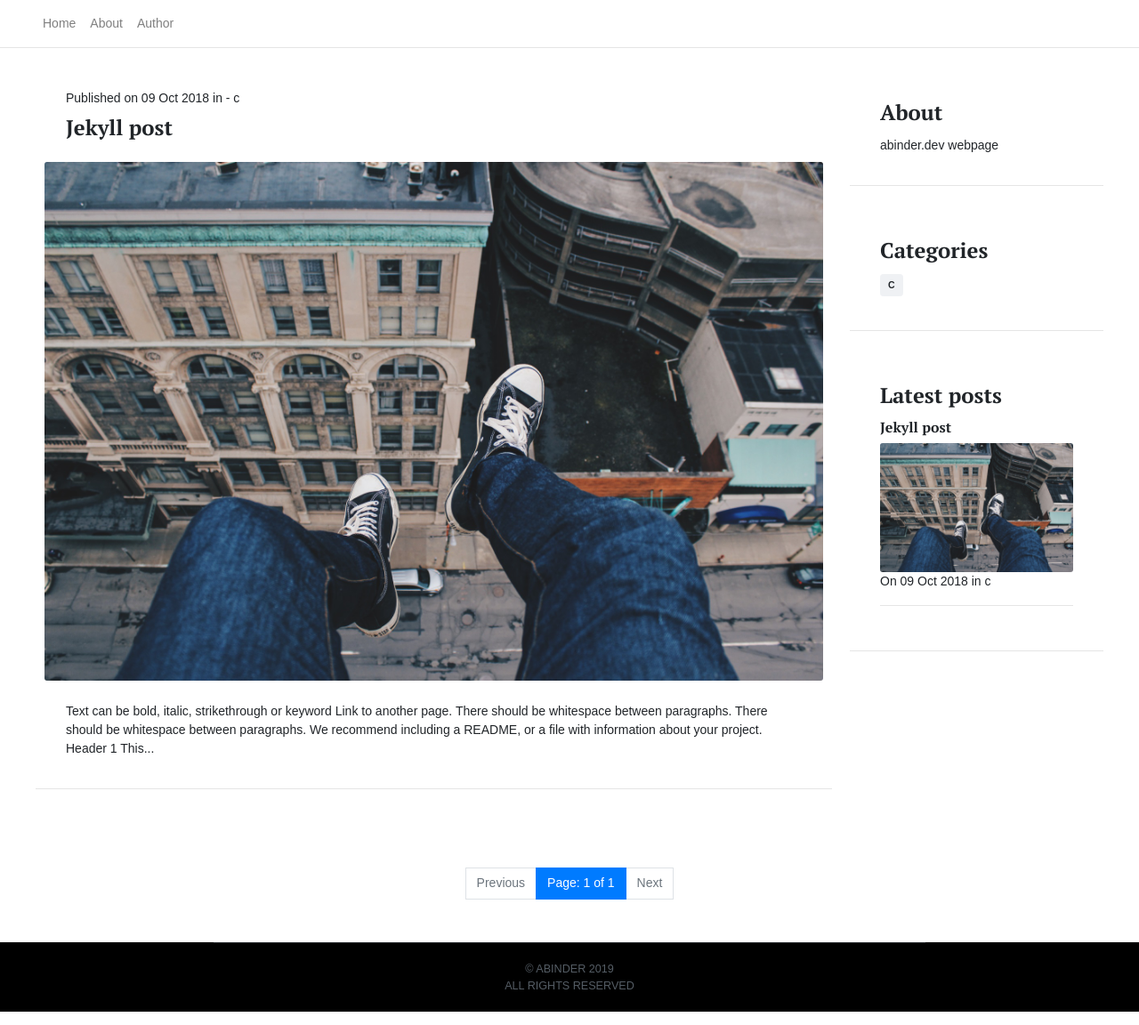
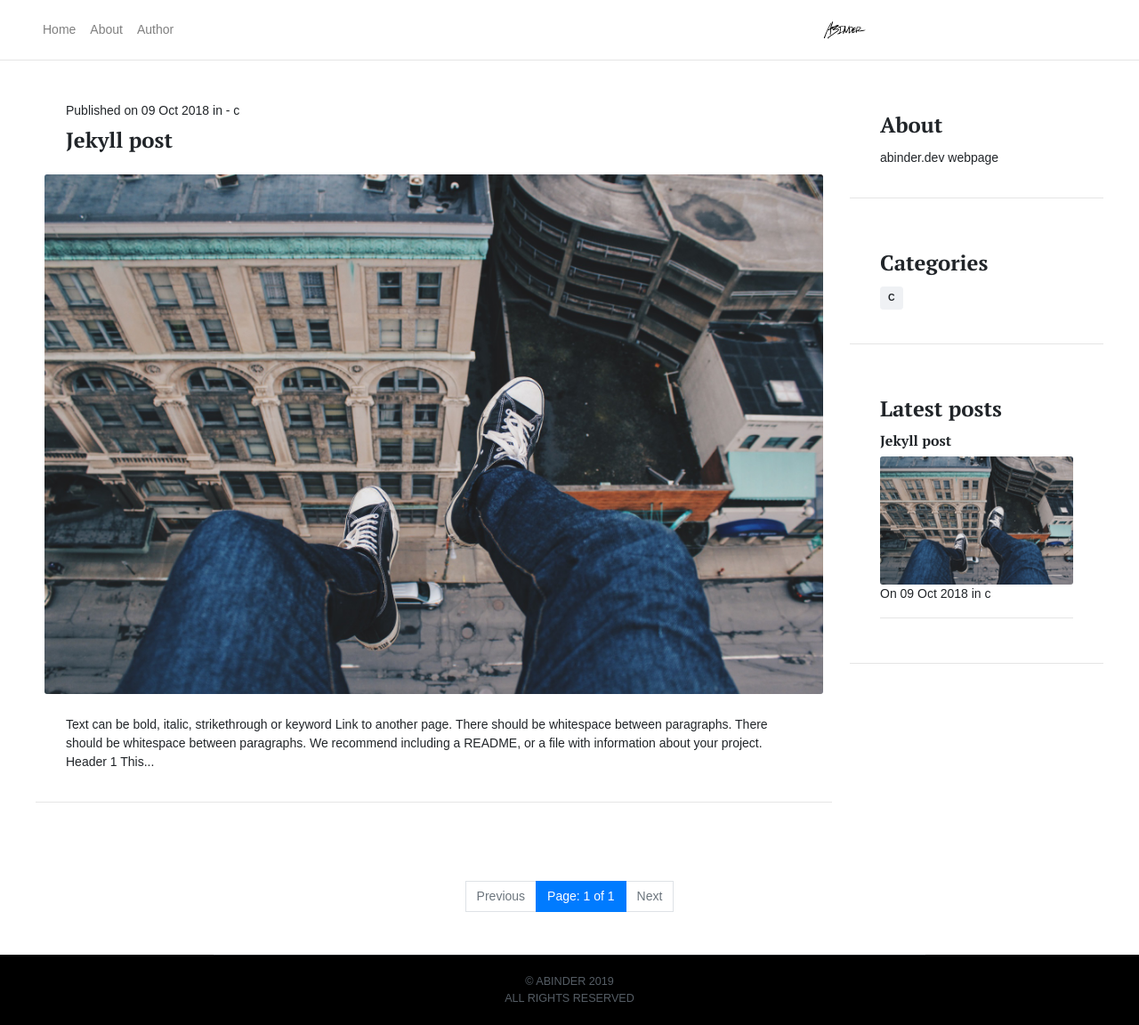
Before and after one commit to andrewdbinder/andrewdbinder.github.io, a Jekyll site: the page built from index.html, in a window 1280 px wide and 1152 px high. Shown: the whole window at 89% size. Built offline with Jekyll 4.4.1, drawn with Linux system fonts in a browser that asks for light colours; some web fonts are replaced; the list of posts is cut into pages by our own code.

Commit message:
Update header.html

```diff
--- a/_includes/header.html
+++ b/_includes/header.html
@@ -20,7 +20,7 @@
         </div>
 
         <a class="navbar-brand mx-auto order-1 order-md-3" href="{{site.baseurl}}">
-			<img class="nav-link mx-auto order-1 order-md-3" href="{{ site.baseurl }}/{{ link.url }}" src="/img/abinder-01.svg"></img>
+			<img class="nav-link w-25" href="{{ site.baseurl }}/{{ link.url }}" src="/img/abinder-01.svg"></img>
 	    </a>
       </div>
     </nav>
```
